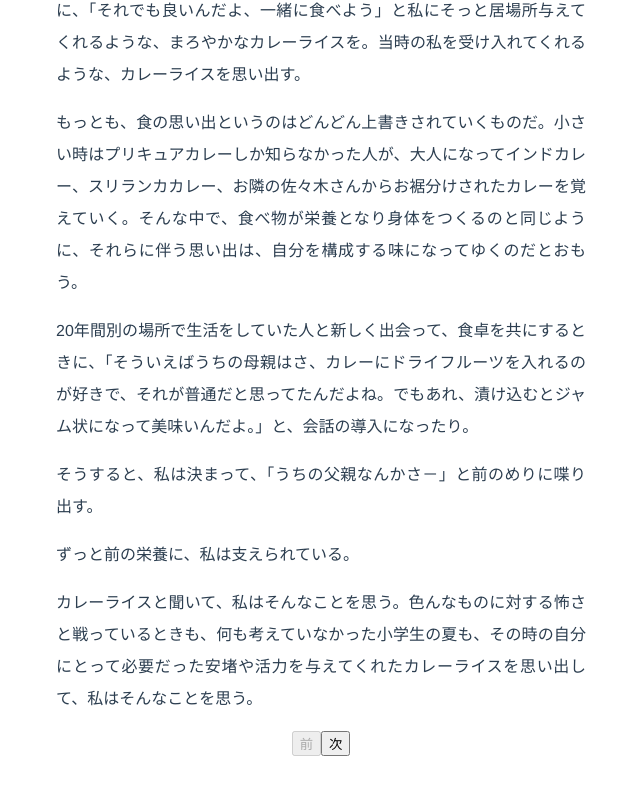
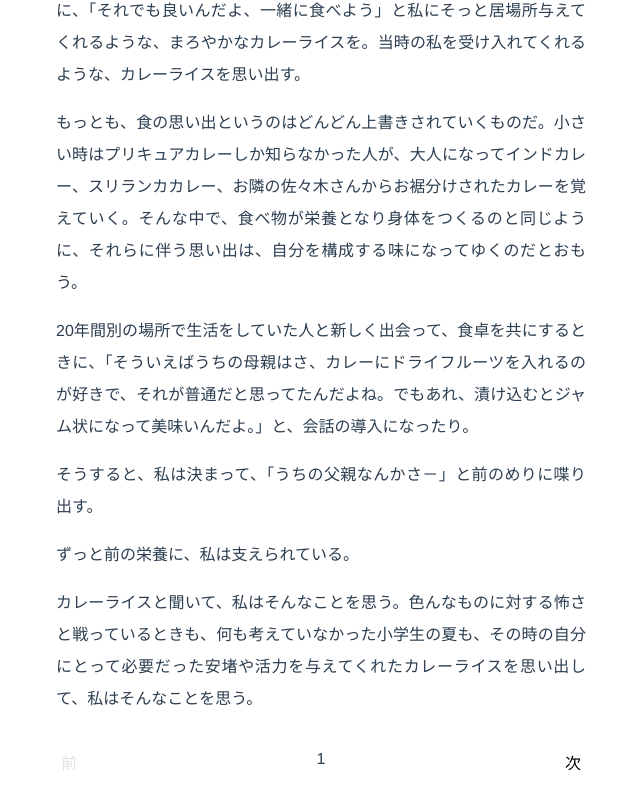
Before and after one commit to iggyray/tayori, a Vue app: page /essays/curry-rice in a window 1280 px wide. Shown: the part 1688-2497 px from the top of the page, without its empty margins (319-959 px from the left). Before the commit the page ends 2452 px from the top, so only its background shows below. Built offline with nearby package versions, Linux system fonts and the light colour scheme.

Commit message:
refined contentview navigation bar

```diff
--- a/src/views/ContentView.vue
+++ b/src/views/ContentView.vue
@@ -3,9 +3,20 @@
     <h2 data-cy="content-view__header">{{ topic.header }}</h2>
     <img :src="'../' + topic.imageLink" />
     <essay-component :essay="essay" />
-    <div>
-      <button @click="prevItem" :disabled="prevButtonDisabled">前</button>
-      <button @click="nextItem" :disabled="nextButtonDisabled">次</button>
+    <div class="nav">
+      <a
+        :class="prevButtonDisabled ? 'nav-button-disabled' : 'nav-button'"
+        @click="prevItem"
+        :disabled="prevButtonDisabled"
+        >前</a
+      >
+      <span class="current">{{ selectedEssayIndex + 1 }}</span>
+      <a
+        :class="nextButtonDisabled ? 'nav-button-disabled' : 'nav-button'"
+        @click="nextItem"
+        :disabled="nextButtonDisabled"
+        >次</a
+      >
     </div>
   </div>
 </template>
@@ -85,4 +96,38 @@ img {
   height: 355px;
   top: 0px;
 }
+
+.nav {
+  margin-top: 30px;
+  margin-bottom: 50px;
+  width: 530px;
+  display: flex;
+  justify-content: space-between;
+  align-content: center;
+}
+
+.current {
+  padding: 5px;
+}
+
+.nav-button {
+  padding: 5px;
+  border-radius: 3px;
+  color: black;
+}
+
+.nav-button:hover {
+  cursor: pointer;
+}
+
+.nav-button-disabled {
+  padding: 5px;
+  border-radius: 3px;
+  color: #e0e0e0;
+}
+
+.nav-button-disabled:hover {
+  background-color: white;
+  cursor: default;
+}
 </style>
```
